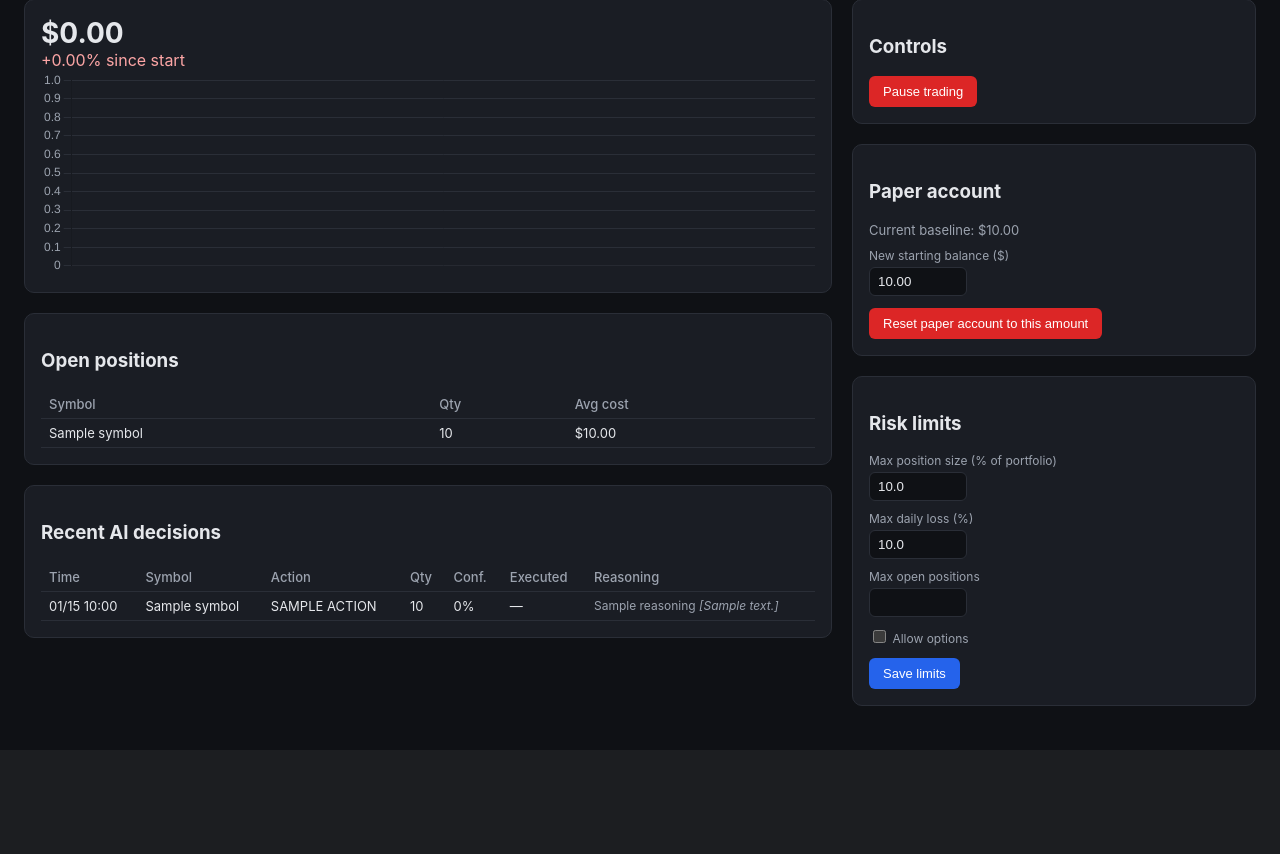
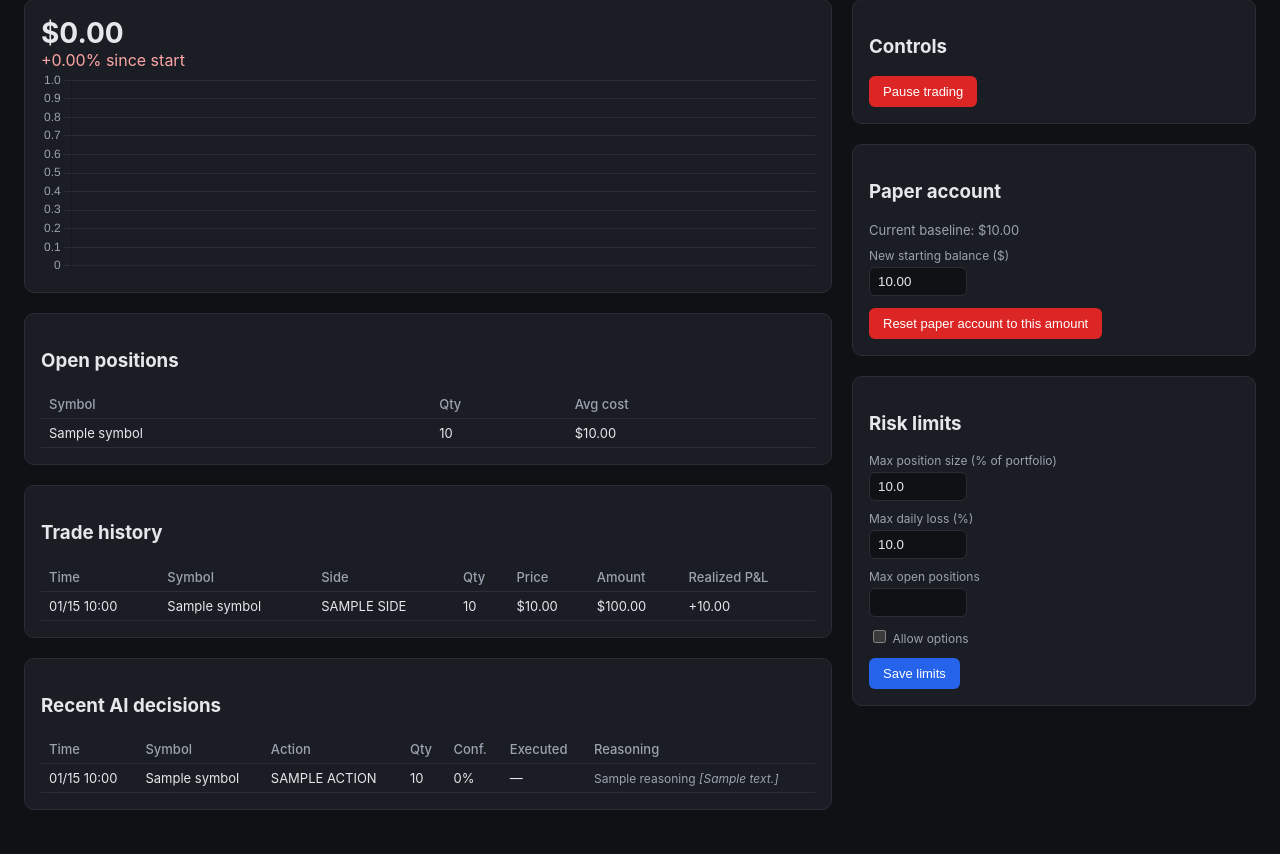
Before and after one commit to jmkcreativeworks-dev/day-trader, a Python web app: template app/templates/dashboard.html in a window 1280 px wide. Shown: the part 92-946 px from the top of the page. Before the commit the page ends 842 px from the top, so only its background shows below. Run offline with Jinja, Linux system fonts and the light colour scheme; the template is opened without the code that fills it: most values are stand-ins (such as "Sample title", 1, 10 or a date in 2020).

Commit message:
Add trade history card with dollar amount and realized P&L
New Trade.realized_pnl column (self-migrating), computed in
PaperBroker.place_order at the moment of a sell using the position's
avg_cost before it's touched (quantity * (sell_price - avg_cost)).
Null for buys and for RobinhoodBroker trades (no local avg-cost basis
there yet).

New "Trade history" card on the dashboard, between Open positions and
Recent AI decisions: time, symbol, side, qty, price, dollar amount
(qty * price), and realized P&L colored green/red for sells.

```diff
--- a/app/brokers/paper_broker.py
+++ b/app/brokers/paper_broker.py
@@ -89,6 +89,7 @@ class PaperBroker(BrokerAdapter):
             pos.avg_cost = ((pos.avg_cost * pos.quantity) + (price * quantity)) / new_qty
             pos.quantity = new_qty
         else:
+            trade.realized_pnl = quantity * (price - pos.avg_cost)
             pos.quantity -= quantity
 
         self.db.commit()
--- a/app/models.py
+++ b/app/models.py
@@ -98,6 +98,7 @@ class Trade(Base):
     side = Column(String)  # buy | sell
     quantity = Column(Float)
     price = Column(Float)
+    realized_pnl = Column(Float, nullable=True)  # sells only; null for buys
     decision_id = Column(Integer, ForeignKey("ai_decisions.id"), nullable=True)
 
     decision = relationship("AIDecision", back_populates="trades")
--- a/app/templates/dashboard.html
+++ b/app/templates/dashboard.html
@@ -63,6 +63,28 @@
         <tr><td>{{ p.symbol }}</td><td>{{ p.quantity }}</td><td>${{ "%.2f"|format(p.avg_cost) }}</td></tr>
         {% else %}
         <tr><td colspan="3">No open positions</td></tr>
+        {% endfor %}
+      </table>
+    </div>
+
+    <div class="card">
+      <h3>Trade history</h3>
+      <table>
+        <tr><th>Time</th><th>Symbol</th><th>Side</th><th>Qty</th><th>Price</th><th>Amount</th><th>Realized P&amp;L</th></tr>
+        {% for t in trades %}
+        <tr>
+          <td>{{ t.timestamp.strftime("%m/%d %H:%M") }}</td>
+          <td>{{ t.symbol }}</td>
+          <td class="action-{{ t.side }}">{{ t.side | upper }}</td>
+          <td>{{ t.quantity }}</td>
+          <td>${{ "%.2f"|format(t.price) }}</td>
+          <td>${{ "%.2f"|format(t.quantity * t.price) }}</td>
+          <td class="{{ 'pos' if t.realized_pnl and t.realized_pnl >= 0 else ('neg' if t.realized_pnl and t.realized_pnl < 0 else '') }}">
+            {{ "%+.2f"|format(t.realized_pnl) if t.realized_pnl is not none else "—" }}
+          </td>
+        </tr>
+        {% else %}
+        <tr><td colspan="7">No trades yet</td></tr>
         {% endfor %}
       </table>
     </div>
```
Also changed, not shown: app/main.py (+14 -2 lines).
